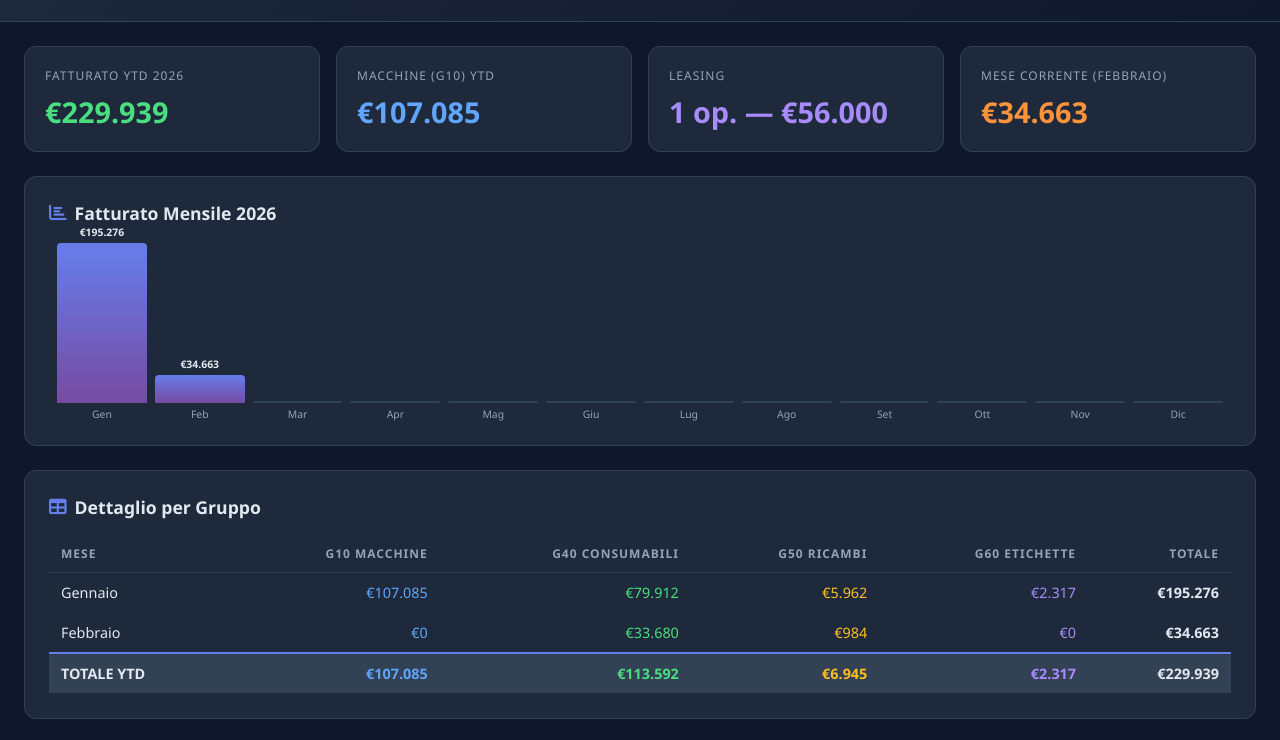
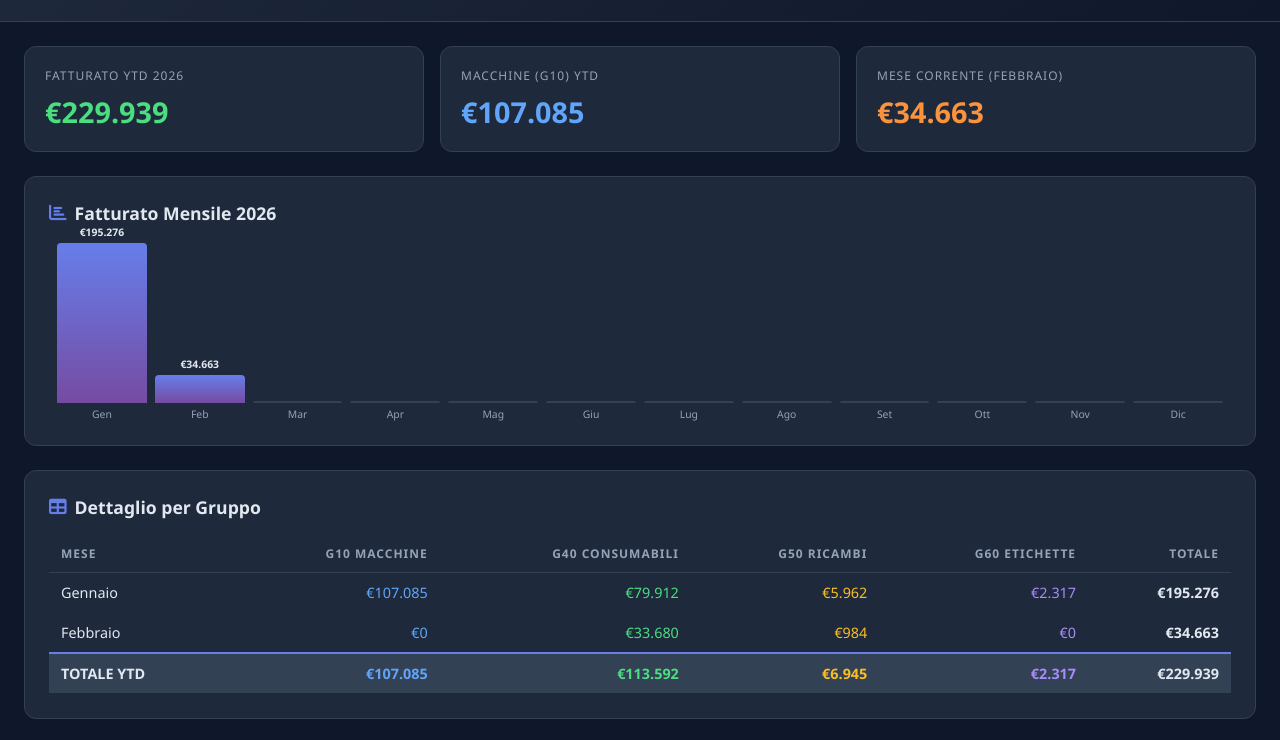
Before and after one commit to Robicalle/dashboard, a plain HTML site: page src/mission_control.html in a window 1280 px wide. Shown: the part 60-800 px from the top of the page. Drawn offline with Linux system fonts and the light colour scheme; files whose address does not match are found by name.

Commit message:
Rimosso box leasing

```diff
--- a/src/mission_control.html
+++ b/src/mission_control.html
@@ -179,10 +179,7 @@
                 <div class="stat-label">Macchine (G10) YTD</div>
                 <div class="stat-value blue">${fmt(stats.macchineVendute)}</div>
             </div>
-            <div class="stat-card">
-                <div class="stat-label">Leasing</div>
-                <div class="stat-value purple">${stats.leasingOperazioni || 0} op. — ${fmt(stats.leasingValore)}</div>
-            </div>
+<!-- leasing rimosso -->
             <div class="stat-card">
                 <div class="stat-label">Mese corrente${meseCorrente ? ' (' + meseCorrente.mese + ')' : ''}</div>
                 <div class="stat-value orange">${meseCorrente ? fmt(meseCorrente.fatturato) : '€0'}</div>
```
Also changed, not shown: mission_control.html (+1 -1 lines).
